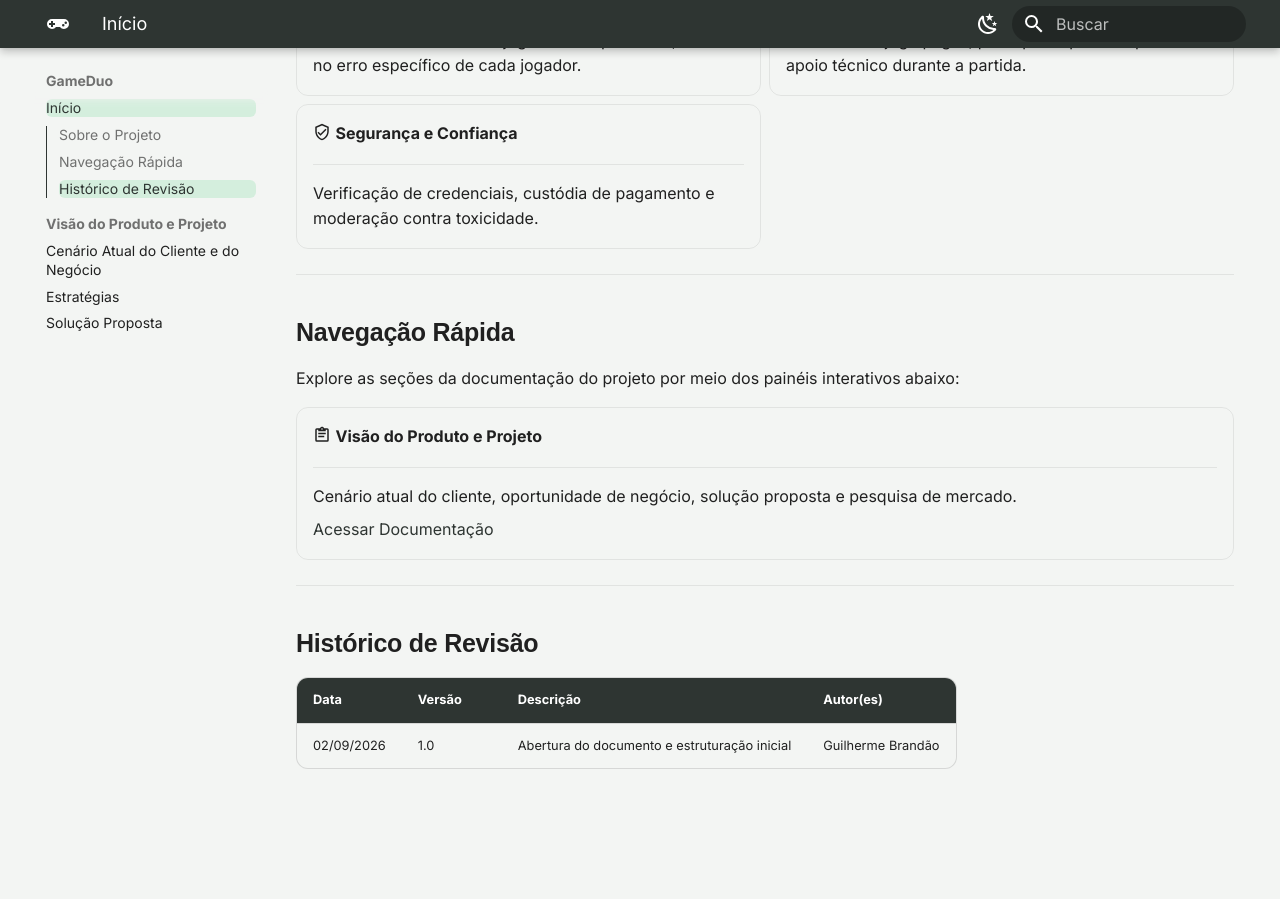
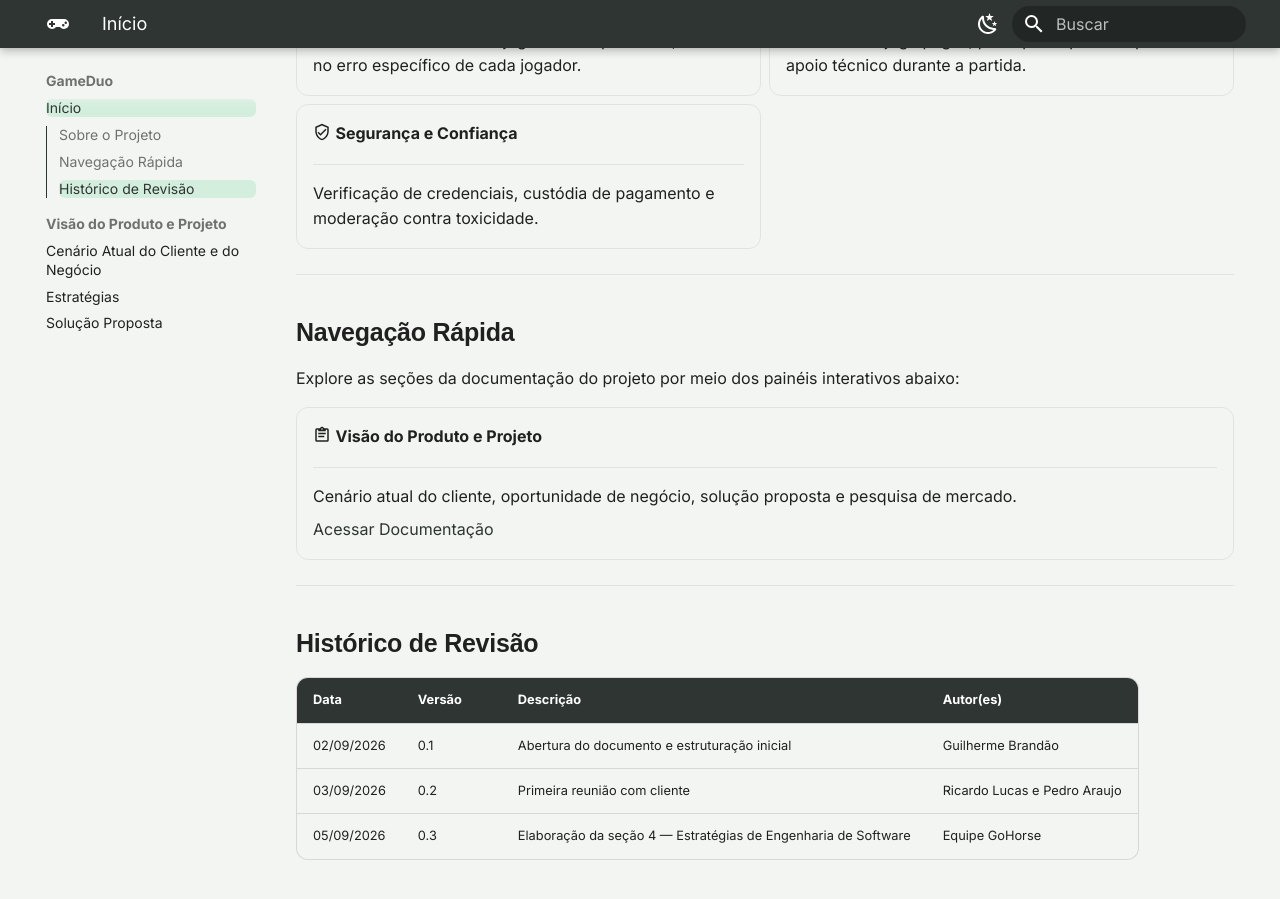
Before and after one commit to mdsreq-fga-unb/REQ-2026.2-T02-GameDuo, an MkDocs documentation site: the page built from docs/index.md, in a window 1280 px wide and 900 px high, scrolled down 643 px. Built offline with MkDocs 1.6.1 and Material for MkDocs 9.7.7, drawn with Linux system fonts in a browser that asks for light colours; before the commit the page ends 1452 px from its top, so only the background shows below that.

Commit message:
[ADD] Historico de Revisao

```diff
--- a/docs/index.md
+++ b/docs/index.md
@@ -58,4 +58,6 @@ Explore as seções da documentação do projeto por meio dos painéis interativ
 
 | Data | Versão | Descrição | Autor(es) |
 |:---|:---|:---|:---|
-| 02/09/2026 | 1.0 | Abertura do documento e estruturação inicial | Guilherme Brandão |
+| 02/09/2026 | 0.1 | Abertura do documento e estruturação inicial | Guilherme Brandão |
+| 03/09/2026 | 0.2 | Primeira reunião com cliente  | Ricardo Lucas e Pedro Araujo |
+| 05/09/2026 | 0.3 | Elaboração da seção 4 — Estratégias de Engenharia de Software | Equipe GoHorse |
```
